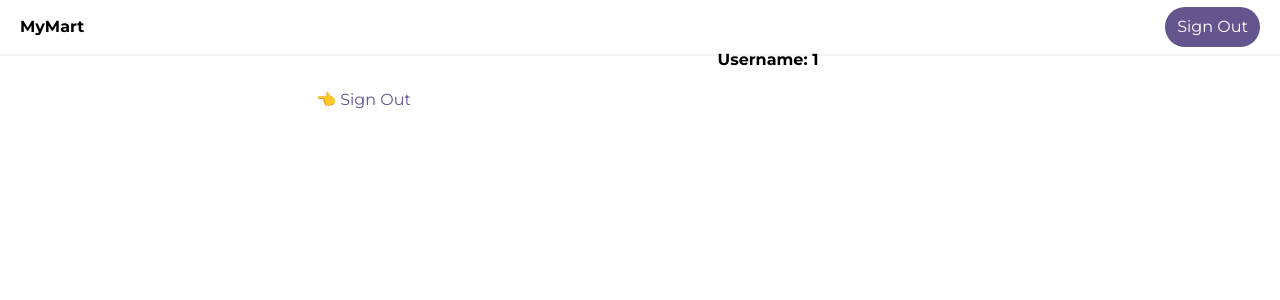
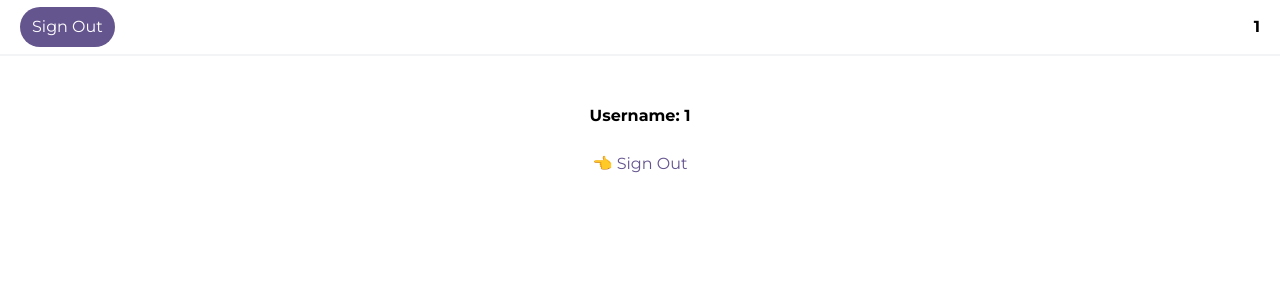
Before and after one commit to davphan/MyMart-Web, a Next.js app: page /user/1 in a window 1280 px wide. Shown: the top 300 px of the page. Built offline with nearby package versions, Linux system fonts and the light colour scheme.

Commit message:
Small layout changes

```diff
--- a/app/(home)/layout.tsx
+++ b/app/(home)/layout.tsx
@@ -2,11 +2,11 @@ import { HomeNavbar } from "@/packages/components/navbar";
 
 export default function Layout({ children }: { children: React.ReactNode }) {
   return (
-    <div className="flex h-screen flex-col md:flex-row md:overflow-hidden">
-      <div className="w-full flex-none md:w-64">
-        <HomeNavbar />
+    <div className="flex h-screen flex-col">
+      <HomeNavbar />
+      <div className="flex-grow p-6 md:overflow-y-auto md:p-12">
+        {children}
       </div>
-      <div className="flex-grow p-6 md:overflow-y-auto md:p-12">{children}</div>
     </div>
   );
 }
--- a/app/user/layout.tsx
+++ b/app/user/layout.tsx
@@ -2,11 +2,11 @@ import { UserNavbar } from "@/packages/components/navbar";
 
 export default function Layout({ children }: { children: React.ReactNode }) {
   return (
-    <div className="flex h-screen flex-col md:flex-row md:overflow-hidden">
-      <div className="w-full flex-none md:w-64">
-        <UserNavbar />
+    <div className="flex h-screen flex-col">
+      <UserNavbar />
+      <div className="flex-grow p-6 md:overflow-y-auto md:p-12">
+        {children}
       </div>
-      <div className="flex-grow p-6 md:overflow-y-auto md:p-12">{children}</div>
     </div>
   );
 }
--- a/packages/auth/actions.ts
+++ b/packages/auth/actions.ts
@@ -19,6 +19,7 @@ export async function loginWithCredentials(state: LoginState, formData: FormData
   }
 
   const { username, password } = validatedFields.data;
+  console.log(`Username: ${username}\nPassword: ${password}`);
 
   revalidatePath('/user');
   redirect(`/user/${username}`);
--- a/packages/components/navbar.tsx
+++ b/packages/components/navbar.tsx
@@ -2,6 +2,7 @@
 
 import Link from "next/link";
 import { NavLink, PrimaryNavButton } from "./buttons";
+import { useParams } from "next/navigation";
 
 export function HomeNavbar() {
   return (
@@ -18,13 +19,12 @@ export function HomeNavbar() {
 }
 
 export function UserNavbar() {
+  const params: {username: string} = useParams();
   return (
     <div className='flex flex-row items-center justify-between w-screen h-14 px-5 border-solid border-b-2 border-gray-100'>
+      <PrimaryNavButton href='/'>Sign Out</PrimaryNavButton>
       <div className='flex flex-row'>
-        <Link href="/" className='font-bold'>MyMart</Link>
-      </div>
-      <div className='flex flex-row'>
-        <PrimaryNavButton href='/'>Sign Out</PrimaryNavButton>
+        <Link href={`/user/${params.username}`} className='font-bold'>{params.username}</Link>
       </div>
     </div>
   );
--- a/packages/pages/login/SignUpScreen.tsx
+++ b/packages/pages/login/SignUpScreen.tsx
@@ -14,8 +14,6 @@ export default function SignUpScreen() {
   const [reEmail, setReEmail] = useState('');
   const [password, setPassword] = useState('');
   const [rePassword, setRePassword] = useState('');
-
-  const [shakeErrors, setShakeErrors] = useState(false);
 
   let initialState: SignupState = { errors: {}, message: null };
   const [formState, formAction] = useFormState(signupWithCredentials, initialState)
--- a/packages/pages/user/UserHomeScreen.tsx
+++ b/packages/pages/user/UserHomeScreen.tsx
@@ -9,7 +9,7 @@ export default function UserHomeScreen() {
   const params = useParams<Params>();
 
   return (
-    <div className="flex-1 items-center justify-center">
+    <div className="flex flex-col items-center justify-center">
       <p className="mb-4 text-center font-bold">{`Username: ${params.username}`}</p>
       <NavLink href="/">👈 Sign Out</NavLink>
     </div>
```
